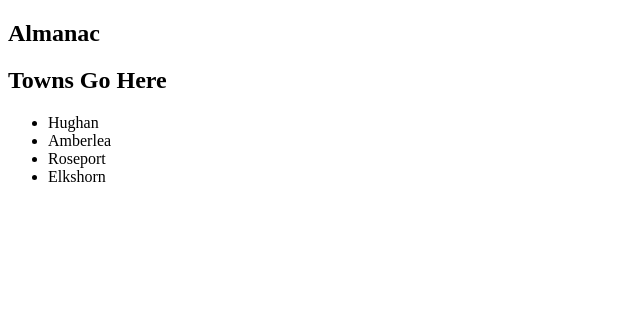
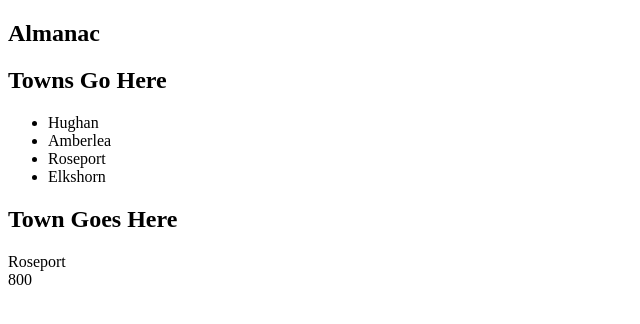
Before and after one commit to hughandrewarch/dms-almanac, a React (Create React App) app: page / in a window 1280 px wide. Shown: the top 324 px of the page, without its empty margins (0-640 px from the left). Built offline with nearby package versions, Linux system fonts and the light colour scheme.

Commit message:
create new town container to find full town info based on town id

```diff
--- a/src/js/actions/index.js
+++ b/src/js/actions/index.js
@@ -1,9 +1,17 @@
-import { FETCH_TOWNS, RECEIVE_TOWNS } from "../constants"
+import { FETCH_TOWN, FETCH_TOWNS, RECEIVE_TOWNS, RECEIVE_TOWN } from "../constants"
 
 export function fetchTowns() {
   return { type: FETCH_TOWNS }
 }
 
+export function fetchTown(payload) {
+  return { type: FETCH_TOWN, payload: payload }
+}
+
 export function receiveTowns(payload) {
   return { type: RECEIVE_TOWNS, payload: payload }
 }
+
+export function receiveTown(payload) {
+  return { type: RECEIVE_TOWN, payload: payload }
+}
--- a/src/js/components/App.jsx
+++ b/src/js/components/App.jsx
@@ -1,15 +1,21 @@
 import React from 'react'
-import TownContainer from "./TownContainer"
+import TownContainerOrig from "./TownContainerOrig"
+import Town from "./TownContainer"
 
 function App() {
   return (
     <div className="row mt-5">
       <div className="col-md-4 offset-md-1">
         <h2>Almanac</h2>
-        <TownContainer/>
+        <TownContainerOrig/>
+        <h2>Town Goes Here</h2>
+        <Town townId={3}/>
       </div>
     </div>
-  );
+  )
+  //TODO investigate whether or not I like using the id for town
 }
 
-export default App;
+
+
+export default App
--- a/src/js/components/Town.js
+++ b/src/js/components/Town.js
@@ -11,9 +11,14 @@ export default class Town extends React.Component {
   }
 
   render() {
-    return(
+    return (
       <div>
-        {this.props.town.name}
+        <div>
+          {this.props.town.name}
+        </div>
+        <div>
+          {this.props.town.population}
+        </div>
       </div>
     )
   }
--- a/src/js/components/TownContainer.jsx
+++ b/src/js/components/TownContainer.jsx
@@ -1,69 +1,43 @@
 import React, { Component } from "react"
 import { connect } from "react-redux"
-import { fetchTowns as _fetchTowns_ } from "../actions"
+import { fetchTown as _fetchTown_ } from "../actions"
 import Town from "./Town"
 
 export const mapStateToProps = (state) => {
-  return { towns: state.towns }
+  return { town: state.town }
 }
 
-export const mapDispatchToProps = (dispatch) => {
+export const mapDispatchToProps = (dispatch, props) => {
   return {
-    fetchTowns: () => {
-      dispatch(_fetchTowns_())
+    fetchTown: () => {
+      dispatch(_fetchTown_(props.townId))
     }
   }
 }
 
-//TODO either
-// 1: rename and use as a control to choose which town to display
-// 2: or use as only a town holder
-class _TownContainer_ extends Component {
-
-  constructor() {
-    super()
-
-    this.state = {}
-  }
+class TownContainer extends Component {
 
   componentDidMount() {
-    this.props.fetchTowns()
+    this.props.fetchTown()
   }
 
   renderTown() {
-    if (this.state.selectedTown) {
+    if (this.props.town) {
       return (
-        <Town town={this.state.selectedTown}/>
+        <Town town={this.props.town}/>
       )
+    } else {
+      return null
     }
-  }
-
-  selectTown(_, el) {
-    this.setState(() => {
-      return { selectedTown: el }
-    })
   }
 
   render() {
     return (
-      <div>
-        <h2>Towns Go Here</h2>
-        <ul className="list-group list-group-flush">
-          {this.props.towns.map(el => (
-            <li className="list-group-item"
-                key={el.id}
-                onClick={(e) => this.selectTown(e, el)}>
-              {el.name}
-            </li>
-          ))}
-        </ul>
-        {this.renderTown()}
-      </div>
-
+      this.renderTown()
     )
   }
 }
 
-const TownContainer = connect(mapStateToProps, mapDispatchToProps)(_TownContainer_)
+const _Town_ = connect(mapStateToProps, mapDispatchToProps)(TownContainer)
 
-export default TownContainer
+export default _Town_
--- /dev/null
+++ b/src/js/components/TownContainerOrig.jsx
@@ -0,0 +1,67 @@
+import React, { Component } from "react"
+import { connect } from "react-redux"
+import { fetchTowns as _fetchTowns_ } from "../actions"
+import Town from "./Town"
+
+export const mapStateToProps = (state) => {
+  return { towns: state.towns }
+}
+
+export const mapDispatchToProps = (dispatch) => {
+  return {
+    fetchTowns: () => {
+      dispatch(_fetchTowns_())
+    }
+  }
+}
+
+//TODO rename and use as a control to choose which town to display
+class _TownContainer_ extends Component {
+
+  constructor() {
+    super()
+
+    this.state = {}
+  }
+
+  componentDidMount() {
+    this.props.fetchTowns()
+  }
+
+  renderTown() {
+    if (this.state.selectedTown) {
+      return (
+        <Town town={this.state.selectedTown}/>
+      )
+    }
+  }
+
+  selectTown(_, el) {
+    this.setState(() => {
+      return { selectedTown: el }
+    })
+  }
+
+  render() {
+    return (
+      <div>
+        <h2>Towns Go Here</h2>
+        <ul className="list-group list-group-flush">
+          {this.props.towns.map(el => (
+            <li className="list-group-item"
+                key={el.id}
+                onClick={(e) => this.selectTown(e, el)}>
+              {el.name}
+            </li>
+          ))}
+        </ul>
+        {this.renderTown()}
+      </div>
+
+    )
+  }
+}
+
+const TownContainerOrig = connect(mapStateToProps, mapDispatchToProps)(_TownContainer_)
+
+export default TownContainerOrig
--- a/src/js/constants/index.js
+++ b/src/js/constants/index.js
@@ -1,2 +1,5 @@
+//TODO disambiguate names (linked to reducers note)
 export const FETCH_TOWNS = "FETCH_TOWNS"
+export const FETCH_TOWN = "FETCH_TOWN"
 export const RECEIVE_TOWNS = "RECEIVE_TOWNS"
+export const RECEIVE_TOWN = "RECEIVE_TOWN"
--- a/src/js/middleware/index.js
+++ b/src/js/middleware/index.js
@@ -1,13 +1,16 @@
-import { FETCH_TOWNS } from "../constants"
-import { receiveTowns } from "../actions"
+import { FETCH_TOWN, FETCH_TOWNS } from "../constants"
+import { receiveTown, receiveTowns } from "../actions"
 
-export function pageMiddleware({ dispatch }) {
+export function townMiddleware({ dispatch }) {
   return function (next) {
     return function (action) {
+      //TODO use an api call to get (once i make a backend)
       switch (action.type) {
         case FETCH_TOWNS:
-          //TODO use an api call to get (once i make a backend)
-          return dispatch(receiveTowns(townPayload))
+          return dispatch(receiveTowns(townList))
+        case FETCH_TOWN:
+          let town = allFullTowns.filter(town => town.id === action.payload)[0]
+          return dispatch(receiveTown(town))
         default:
       }
       return next(action)
@@ -15,9 +18,16 @@ export function pageMiddleware({ dispatch }) {
   }
 }
 
-const townPayload = [
+const townList = [
   { id: 1, name: 'Hughan' },
   { id: 2, name: 'Amberlea' },
   { id: 3, name: 'Roseport' },
   { id: 4, name: 'Elkshorn' }
 ]
+
+const allFullTowns = [
+  { id: 1, name: 'Hughan', population: 5000 },
+  { id: 2, name: 'Amberlea', population: 1000 },
+  { id: 3, name: 'Roseport', population: 800 },
+  { id: 4, name: 'Elkshorn', population: 500 }
+]
--- a/src/js/reducers/index.js
+++ b/src/js/reducers/index.js
@@ -1,4 +1,4 @@
-import { RECEIVE_TOWNS } from "../constants"
+import { RECEIVE_TOWN, RECEIVE_TOWNS } from "../constants"
 
 const initialState = {
   towns: []
@@ -6,9 +6,14 @@ const initialState = {
 
 function rootReducer(state = initialState, action) {
   switch (action.type) {
+    //TODO rename towns and town to something like townList and town (linked to constants note)
     case RECEIVE_TOWNS:
       return Object.assign({}, state, {
         towns: state.towns.concat(action.payload)
+      })
+    case RECEIVE_TOWN:
+      return Object.assign({}, state, {
+        town: action.payload
       })
     default:
       return state
--- a/src/js/store/index.js
+++ b/src/js/store/index.js
@@ -1,12 +1,12 @@
 import { createStore, applyMiddleware, compose } from "redux"
 import rootReducer from "../reducers/index"
-import { pageMiddleware } from "../middleware"
+import { townMiddleware } from "../middleware"
 
 const storeEnhancers = window.__REDUX_DEVTOOLS_EXTENSION_COMPOSE__ || compose;
 
 const store = createStore(
   rootReducer,
-  storeEnhancers(applyMiddleware(pageMiddleware))
+  storeEnhancers(applyMiddleware(townMiddleware))
 )
 
 export default store
```
